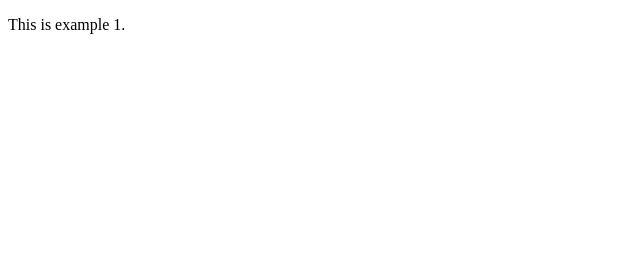
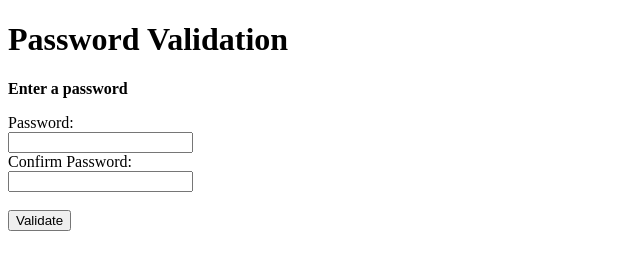
Before and after one commit to JMorphew/EECS-448-Lab-8, a plain HTML site: page example_1.html in a window 1280 px wide. Shown: the whole page, without its empty margins (0-640 px from the left). Drawn offline with Linux system fonts and the light colour scheme.

Commit message:
added example one

```diff
--- a/example_1.html
+++ b/example_1.html
@@ -2,8 +2,44 @@
 <html>
   <head>
     <title>Example 1</title>
+    <script type="text/javascript">
+      function submit() {
+        let pass1 = document.getElementById("pass1");
+        let pass2 = document.getElementById("pass2");
+        let message = "";
+
+        if (pass1.value.length < 8 || pass2.value.length < 8 ) {
+          message += "Password must be 8 characters.\n"
+        }
+        if (pass1.value !== pass2.value) {
+          message += "Passwords do not match!\n"
+        }
+
+        if (message !== "") {
+          document.getElementById("error-div").innerHTML = message;
+        } else {
+          document.getElementById("error-div").innerHTML = "";
+          document.getElementById("pass-div").innerHTML = "Successfully validated!";
+        }
+      }
+    </script>
   </head>
   <body>
-    <p>This is example 1.</p>
+    <h1>Password Validation</h1>
+    <div>
+      <p id ="error-div" style="color:red"></p>
+      <div id ="pass-div" style="color:green"></div>
+      <p><strong>Enter a password</strong></p>
+      <label>Password:</label>
+      <br>
+      <input type="password" name="pass1" id ="pass1">
+      <br>
+      <label>Confirm Password:</label>
+      <br>
+      <input type="password" name="pass2" id ="pass2">
+      <br>
+      <br>
+      <button onclick="submit()">Validate</button>
+    </div>
   </body>
 </html>
```
